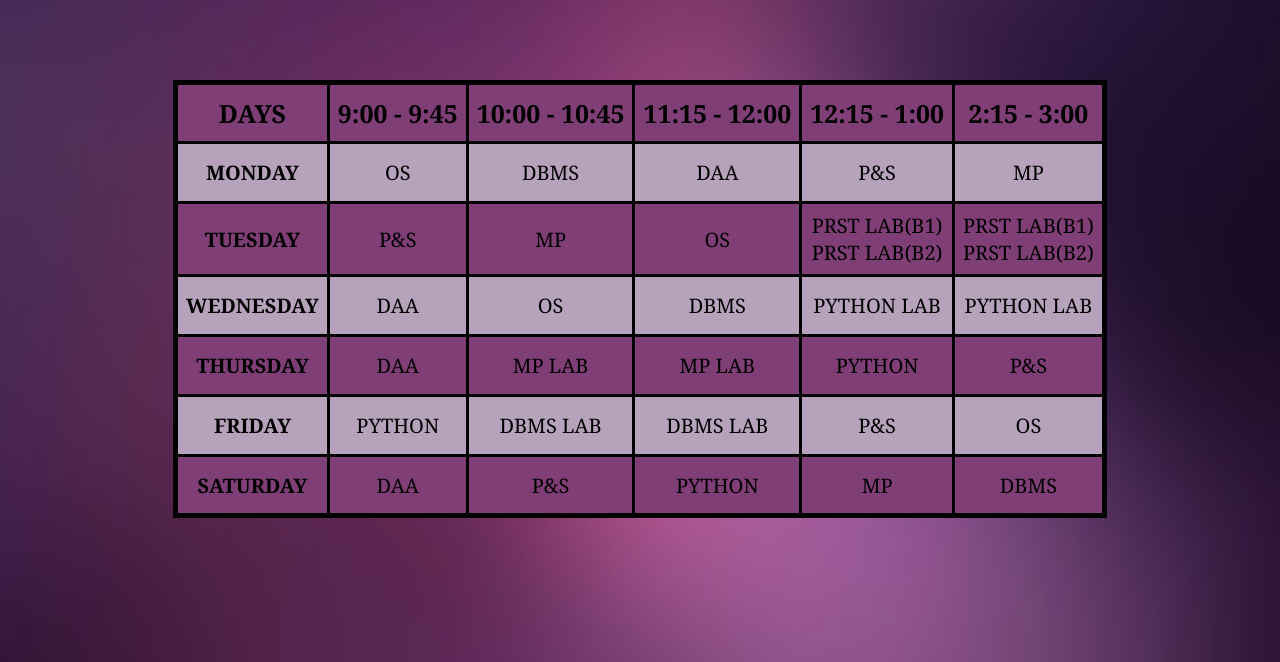
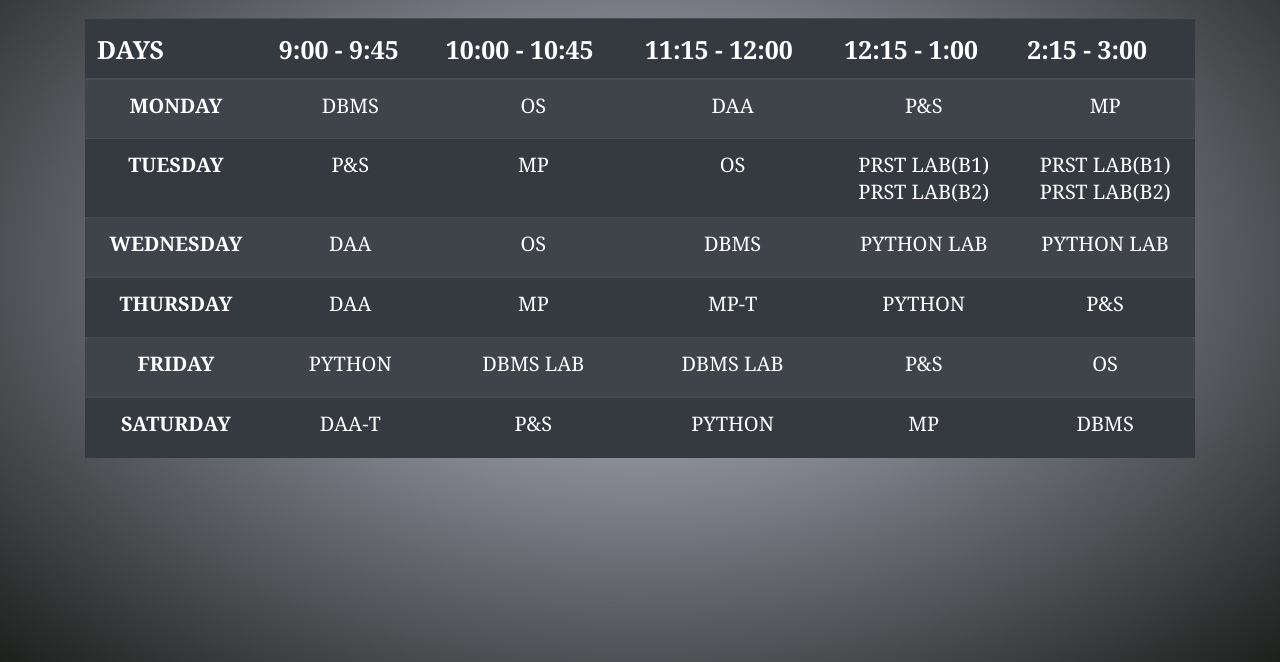
Before and after one commit to priyadharshini149/timetable, a plain HTML site: page index.html in a window 1280 px wide. Shown: the part 138-800 px from the top of the page. Drawn offline with nearby package versions, Linux system fonts and the light colour scheme.

Commit message:
files as been changed

```diff
--- a/index.html
+++ b/index.html
@@ -5,19 +5,26 @@
         </title>
         <link rel="stylesheet" href="style.css" />
 
+        <link rel="stylesheet" href="https://stackpath.bootstrapcdn.com/font-awesome/4.7.0/css/font-awesome.min.css" >
+        <link rel="stylesheet" href="https://maxcdn.bootstrapcdn.com/bootstrap/4.5.2/css/bootstrap.min.css">
+        <script src="https://ajax.googleapis.com/ajax/libs/jquery/3.5.1/jquery.min.js"></script>
+
+        <script src="https://maxcdn.bootstrapcdn.com/bootstrap/4.5.2/js/bootstrap.min.js"></script>
+    </head>
+
     </head>
     <body>
 
-        <div class=container>
+        <div class=container style="border: 2px solid black;">
 
-            <center> <h1 style="color:rgb(0, 0, 0); "><b><u>TIME TABLE</u></b></h1>
+     <center> <h1 style="color:rgb(253, 253, 253); "><b>TIME TABLE</b></h1>
+      <h2 style="color: rgb(247, 241, 241);"><b>CSE-C</b></h2></center>
+        </div>
+      <div class="table1">
+          <div class="container">
 
-                <h2 style="color:rgb(0, 0, 0);"><b><u>CSE-C</u></b></h2>
-
-            </center>
-        </div>
-      <div class="timetable">
-        <table>
+        <table class="table table-dark table-striped">
+            <thead>
             <tr>
                 <th><b>DAYS</b></th>
                 <th><b>9:00 - 9:45</b></th>
@@ -26,61 +33,66 @@
                 <th><b>12:15 - 1:00</b></th>
                 <th><b>2:15 - 3:00</b></th>
             </tr>
+            </thead>
+            <tbody>
             <tr>
                 <td><b>MONDAY</b></td>
-                <td><a href="https://meet.google.com/yiu-udav-jjj">OS</a></td>
-                <td><a href="https://meet.google.com/lookup/enxh5mnqay">DBMS</a></td>
-                <td><a href="https://meet.google.com/lookup/fb5ukff2vx">DAA</a></td>
-                <td><a href="https://meet.google.com/lookup/ge6auyvkg4">P&S</a></td>
-                <td><a href="https://meet.google.com/lookup/hkwhzieyxx">MP</a></td>
+
+                <td><a class="text-white " href="https://meet.google.com/lookup/enxh5mnqay"  >DBMS</a></td>
+                <td><a class="text-white " href="https://meet.google.com/yiu-udav-jjj">OS</a></td>
+                <td><a class="text-white " href="https://meet.google.com/lookup/fb5ukff2vx">DAA</a></td>
+                <td><a class="text-white " href="https://meet.google.com/lookup/ge6auyvkg4">P&S</a></td>
+                <td><a  class="text-white " href="https://meet.google.com/lookup/hkwhzieyxx">MP</a></td>
 
             </tr>
             <tr>
                 <td><b>TUESDAY</b></td>
-                <td><a href="https://meet.google.com/lookup/ge6auyvkg4">P&S</a></td>
-                <td><a href="https://meet.google.com/lookup/hkwhzieyxx">MP</a></td>
-                <td><a href="https://meet.google.com/yiu-udav-jjj">OS</a></td>
-                <td><a href="https://meet.google.com/lookup/b3ys2umq4z">PRST LAB(B1)</a></br><a href="https://meet.google.com/lookup/bztk4ttwic">PRST LAB(B2)</a></td>
-                <td><a href="https://meet.google.com/lookup/b3ys2umq4z">PRST LAB(B1)</a></br><a href="https://meet.google.com/lookup/bztk4ttwic">PRST LAB(B2)</a></td>
+                <td><a class="text-white " href="https://meet.google.com/lookup/ge6auyvkg4">P&S</a></td>
+                <td><a class="text-white " href="https://meet.google.com/lookup/hkwhzieyxx">MP</a></td>
+                <td><a class="text-white " href="https://meet.google.com/yiu-udav-jjj">OS</a></td>
+                <td><a class="text-white " href="https://meet.google.com/lookup/b3ys2umq4z">PRST LAB(B1)</a></br><a class="text-white " href="https://meet.google.com/lookup/bztk4ttwic">PRST LAB(B2)</a></td>
+                <td><a class="text-white " href="https://meet.google.com/lookup/b3ys2umq4z">PRST LAB(B1)</a></br><a class="text-white " href="https://meet.google.com/lookup/bztk4ttwic">PRST LAB(B2)</a></td>
 
             </tr>
             <tr>
                 <td><b>WEDNESDAY</b></td>
-                <td><a href="https://meet.google.com/lookup/fb5ukff2vx">DAA</a></td>
-                <td><a href="https://meet.google.com/yiu-udav-jjj">OS</a></td>
-                <td><a href="https://meet.google.com/lookup/enxh5mnqay">DBMS</a></td>
-                <td><a href="https://meet.google.com/lookup/fxrq2u4txz">PYTHON LAB</a></td>
-                <td><a href="https://meet.google.com/lookup/fxrq2u4txz">PYTHON LAB</a></td>
+                <td><a class="text-white " href="https://meet.google.com/lookup/fb5ukff2vx">DAA</a></td>
+                <td><a class="text-white " href="https://meet.google.com/yiu-udav-jjj">OS</a></td>
+                <td><a class="text-white " href="https://meet.google.com/lookup/enxh5mnqay">DBMS</a></td>
+                <td><a class="text-white " href="https://meet.google.com/lookup/fxrq2u4txz">PYTHON LAB</a></td>
+                <td><a class="text-white " href="https://meet.google.com/lookup/fxrq2u4txz">PYTHON LAB</a></td>
 
             </tr>
             <tr>
                 <td><b>THURSDAY</b></td>
-                <td><a href="https://meet.google.com/lookup/fb5ukff2vx">DAA</a></td>
-                <td ><a href="https://meet.google.com/lookup/exhn5h7twn">MP LAB</a></td>
-                <td><a href="https://meet.google.com/lookup/exhn5h7twn">MP LAB</a></td>
-                <td><a href="https://meet.google.com/lookup/fxrq2u4txz">PYTHON</a></td>
-                <td><a href="https://meet.google.com/lookup/ge6auyvkg4">P&S</a></td>
+                <td><a class="text-white " href="https://meet.google.com/lookup/fb5ukff2vx">DAA</a></td>
+                <td ><a class="text-white " href="https://meet.google.com/lookup/hkwhzieyxx">MP</a></td>
+                <td><a class="text-white " href="https://meet.google.com/lookup/hkwhzieyxx">MP-T</a></td>
+                <td><a class="text-white " href="https://meet.google.com/lookup/fxrq2u4txz">PYTHON</a></td>
+                <td><a class="text-white " href="https://meet.google.com/lookup/ge6auyvkg4">P&S</a></td>
 
             </tr>
-            <tr>
+            <tr >
                 <td><b>FRIDAY</b></td>
-                <td><a href="https://meet.google.com/lookup/fxrq2u4txz">PYTHON</a></td>
-                <td><a href="https://meet.google.com/lookup/enxh5mnqay">DBMS LAB</a></td>
-                <td><a href="https://meet.google.com/lookup/enxh5mnqay">DBMS LAB</a></td>
-                <td><a href="https://meet.google.com/lookup/ge6auyvkg4">P&S</a></td>
-                <td><a href="https://meet.google.com/yiu-udav-jjj">OS</a></td>
+                <td><a class="text-white " href="https://meet.google.com/lookup/fxrq2u4txz">PYTHON</a></td>
+                <td><a class="text-white "href="https://meet.google.com/lookup/enxh5mnqay">DBMS LAB</a></td>
+                <td><a class="text-white " href="https://meet.google.com/lookup/enxh5mnqay">DBMS LAB</a></td>
+                <td><a class="text-white " href="https://meet.google.com/lookup/ge6auyvkg4">P&S</a></td>
+                <td><a class="text-white " href="https://meet.google.com/yiu-udav-jjj">OS</a></td>
 
             </tr>
             <tr>
                 <td><b>SATURDAY</b></td>
-                <td><a href="https://meet.google.com/lookup/fb5ukff2vx">DAA</a></td>
-                <td><a href="https://meet.google.com/lookup/ge6auyvkg4">P&S</a></td>
-                <td><a href="https://meet.google.com/lookup/fxrq2u4txz">PYTHON</a></td>
-                <td><a href="https://meet.google.com/lookup/hkwhzieyxx">MP</a></td>
-                <td><a href="https://meet.google.com/lookup/enxh5mnqay">DBMS</a></td>
+                <td><a  class="text-white " href="https://meet.google.com/lookup/fb5ukff2vx">DAA-T</a></td>
+                <td><a class="text-white " href="https://meet.google.com/lookup/ge6auyvkg4">P&S</a></td>
+                <td><a class="text-white " href="https://meet.google.com/lookup/fxrq2u4txz">PYTHON</a></td>
+                <td><a class="text-white " href="https://meet.google.com/lookup/hkwhzieyxx">MP</a></td>
+                <td><a class="text-white " href="https://meet.google.com/lookup/enxh5mnqay">DBMS</a></td>
 
             </tr>
+        </tbody>
         </table>
+        </div>
         </div>
     </body>
 </html>
--- a/style.css
+++ b/style.css
@@ -3,15 +3,22 @@ body
     background-image: url("bg1.jpg");
     background-repeat: no-repeat;
     background-size: cover;
-
+    background-image:radial-gradient(rgb(196, 197, 218),rgb(29, 32, 29));
 }
-table
+.table1
 {
     margin:auto;
     font-family:Georgia, 'Times New Roman', Times, serif;
-    border-collapse:collapse;
-    border: 5px solid black;
+
+    padding: 50px;
+
+
+
+
+
 }
+
+
 th
 {
 
@@ -19,24 +26,17 @@ th
 }
 td,th
 {
-    border: 3px solid black;
+
+
     padding:8px;
     text-align: center;
     height:60px;
 }
+
 td
 {
     font-size: 20px;
 
-}
-
-tr:nth-child(odd)
-{
-    background-color: rgb(128,62,119);
-}
-tr:nth-child(even)
-{
-    background-color: rgb(182, 162, 187);
 }
 a
 {
@@ -65,6 +65,6 @@ padding:50px;
 h1,h2
 {
 
-
+    text-shadow: 1px 1px rgb(201, 184, 201);
     font-size: 40px;
 }
```
Also changed, not shown: bg1.jpg (deleted).
